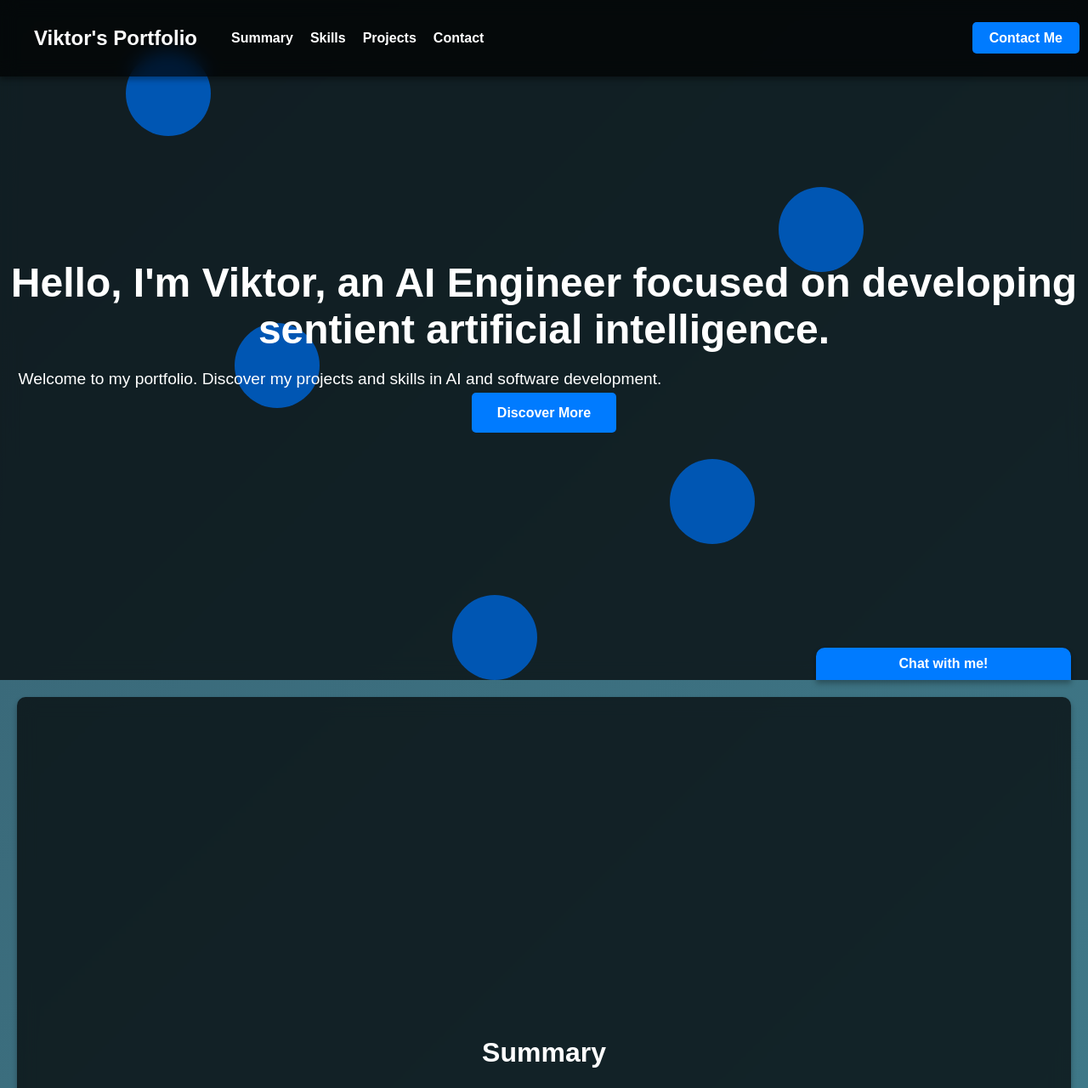
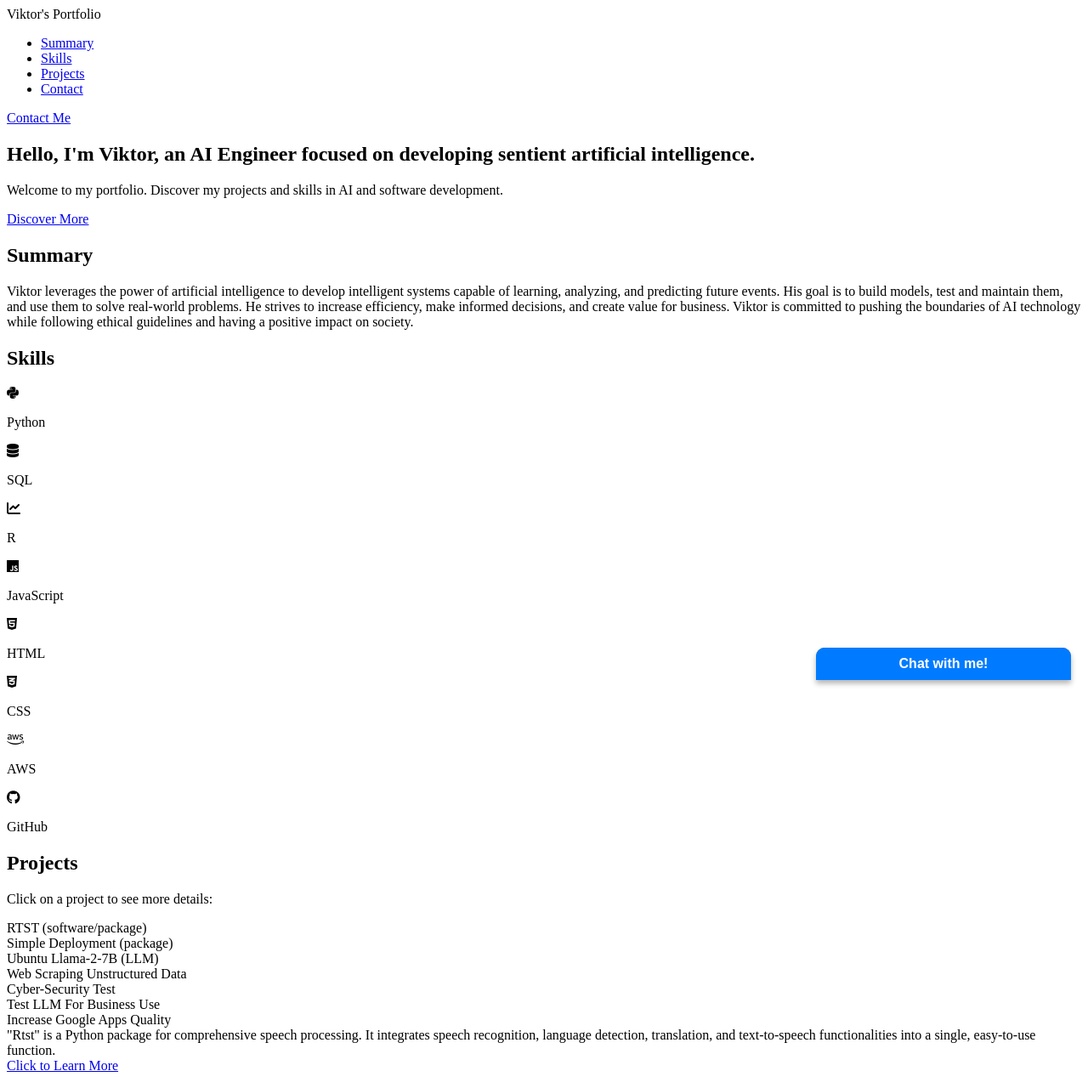
Before and after one commit to ViktorVeselov/ViktorVeselov.github.io, a plain HTML site: page index.html in a window 1280 px wide. Shown: the top 1280 px of the page at 85% size. Drawn offline with Linux system fonts and the light colour scheme.

Commit message:
Update style.css

```diff
--- a/style.css
+++ b/style.css
@@ -1,287 +1,4 @@
-:root {
-    --gradient-start: #2c3e50;
-    --gradient-end: #4ca1af;
-    --text-color-light: #ffffff;
-    --text-color-dark: #000000;
-    --icon-color: #ff7700; /* Dark orange */
-}
-
-body, html {
-    margin: 0;
-    padding: 0;
-    font-family: 'Arial', sans-serif;
-    color: var(--text-color-light);
-    background: linear-gradient(135deg, var(--gradient-start) 25%, var(--gradient-end) 75%);
-    background-size: 400% 400%;
-    animation: gradient 15s ease infinite;
-    overflow-x: hidden;
-    scroll-behavior: smooth;
-}
-
-.navbar {
-    display: flex;
-    justify-content: space-between;
-    align-items: center;
-    padding: 20px 40px;
-    background: rgba(0, 0, 0, 0.7);
-    backdrop-filter: blur(10px);
-    position: fixed;
-    width: 100%;
-    top: 0;
-    z-index: 1000;
-    box-shadow: 0 4px 6px rgba(0, 0, 0, 0.3);
-}
-
-.navbar .logo {
-    font-size: 1.5em;
-    font-weight: bold;
-    color: var(--text-color-light);
-}
-
-.navbar .nav-links {
-    list-style: none;
-    display: flex;
-    gap: 20px;
-}
-
-.navbar .nav-links li {
-    display: inline;
-}
-
-.navbar .nav-links li a {
-    text-decoration: none;
-    color: var(--text-color-light);
-    font-weight: bold;
-}
-
-.navbar .contact-button {
-    margin-left: auto; /* This moves the button to the right */
-    margin-right: 50px; /* Adjust this value to move the button toward the center */
-}
-
-.navbar .contact-button a {
-    background-color: #007bff;
-    color: #fff;
-    padding: 10px 20px;
-    border-radius: 5px;
-    text-decoration: none;
-    font-weight: bold;
-}
-
-.navbar .contact-button a:hover {
-    background-color: #0056b3;
-}
-
-.hero-section {
-    display: flex;
-    justify-content: center;
-    align-items: center;
-    flex-direction: column;
-    height: 100vh;
-    text-align: center;
-    background: rgba(0, 0, 0, 0.7);
-    backdrop-filter: blur(10px);
-    position: relative;
-    overflow: hidden;
-    color: var(--text-color-light);
-}
-
-.hero-section .hero-content {
-    z-index: 10;
-    animation: fadeInUp 2s ease-in-out;
-}
-
-.hero-section h1 {
-    font-size: 3em;
-    margin: 0 0 20px 0;
-}
-
-.hero-section p {
-    font-size: 1.2em;
-    margin: 0 0 20px 0;
-}
-
-.hero-section .hero-button {
-    background-color: #007bff;
-    color: #fff;
-    padding: 15px 30px;
-    border-radius: 5px;
-    text-decoration: none;
-    font-weight: bold;
-    position: relative;
-    z-index: 10;
-}
-
-.hero-section .hero-button:hover {
-    background-color: #0056b3;
-}
-
-.hero-section .background-animation {
-    position: absolute;
-    top: 0;
-    left: 0;
-    width: 100%;
-    height: 100%;
-    overflow: hidden;
-    z-index: 5;
-}
-
-.background-animation .circle {
-    width: 100px;
-    height: 100px;
-    background-color: #0056b3;
-    border-radius: 50%;
-    position: absolute;
-}
-
-.content-section {
-    padding: 100px 20px;
-    background: rgba(0, 0, 0, 0.7);
-    backdrop-filter: blur(10px);
-    margin: 20px;
-    border-radius: 10px;
-    min-height: 100vh;
-    display: flex;
-    flex-direction: column;
-    justify-content: center;
-    align-items: center;
-    box-shadow: 0 4px 6px rgba(0, 0, 0, 0.3);
-}
-
-section h2 {
-    font-size: 2em;
-    margin-bottom: 20px;
-    color: var(--text-color-light);
-}
-
-section p {
-    font-size: 1.2em;
-    max-width: 800px;
-    text-align: center;
-}
-
-#skills .skills-container {
-    display: flex;
-    flex-wrap: wrap;
-    justify-content: center;
-    gap: 20px;
-    margin-bottom: 40px;
-}
-
-#skills .skill {
-    display: inline-block;
-    width: 100px;
-    text-align: center;
-    margin: 10px;
-    color: var(--text-color-light);
-}
-
-#skills .skill i {
-    font-size: 3em;
-    margin-bottom: 10px;
-    color: var(--icon-color);
-}
-
-.chart-container {
-    width: 400px;
-    height: 400px;
-    margin-top: 20px;
-    background-color: rgba(0, 0, 0, 0.7);
-    border-radius: 10px;
-    padding: 20px;
-    backdrop-filter: blur(10px);
-}
-
-#projects {
-    text-align: center;
-}
-
-#project-container {
-    display: flex;
-    flex-wrap: wrap;
-    justify-content: center;
-    gap: 20px;
-}
-
-.project-frame {
-    background: rgba(0, 0, 0, 0.7);
-    padding: 20px;
-    border-radius: 10px;
-    cursor: pointer;
-    transition: transform 0.3s ease, background 0.3s ease;
-    backdrop-filter: blur(10px);
-}
-
-.project-frame:hover {
-    transform: scale(1.05);
-    background: rgba(0, 0, 0, 0.9);
-}
-
-#project-description-container {
-    margin-top: 20px;
-    background: rgba(0, 0, 0, 0.7);
-    padding: 20px;
-    border-radius: 10px;
-    display: none;
-    animation: fadeIn 1s ease-in-out;
-    backdrop-filter: blur(10px);
-}
-
-#learn-more {
-    display: block;
-    margin-top: 10px;
-    color: var(--text-color-light);
-    text-decoration: none;
-}
-
-#learn-more:hover {
-    text-decoration: underline;
-}
-
-footer {
-    text-align: center;
-    padding: 10px;
-    background: rgba(0, 0, 0, 0.7);
-    width: 100%;
-    backdrop-filter: blur(10px);
-    box-shadow: 0 4px 6px rgba(0, 0, 0, 0.3);
-}
-
-@keyframes fadeInUp {
-    from {
-        opacity: 0;
-        transform: translateY(20px);
-    }
-    to {
-        opacity: 1;
-        transform: translateY(0);
-    }
-}
-
-@keyframes fadeIn {
-    from {
-        opacity: 0;
-    }
-    to {
-        opacity: 1;
-    }
-}
-
-@keyframes float {
-    0% {
-        transform: translate(0, 0);
-    }
-    50% {
-        transform: translate(20px, -20px);
-    }
-    100% {
-        transform: translate(0, 0);
-    }
-}
-
-.background-animation .circle {
-    animation: float 10s infinite;
-}
+/* Replace your existing chatbot CSS with these rules */
 
 /* Chatbot Styles */
 #chatbot-container {
@@ -319,14 +36,38 @@ footer {
     flex-grow: 1;
     overflow-y: auto;
     margin-bottom: 10px;
+    display: flex;
+    flex-direction: column;
 }
 
+/* Base styling for all messages */
 #chatbot-messages p {
-    background-color: rgba(255, 255, 255, 0.1);
     padding: 10px;
     border-radius: 10px;
     margin: 5px 0;
-    backdrop-filter: blur(10px);
+    max-width: 80%;
+    word-break: break-word;
+}
+
+/* User message styling */
+#chatbot-messages p:nth-child(odd) {
+    background-color: #4a89dc;
+    color: white;
+    align-self: flex-end;
+}
+
+/* Bot message styling */
+#chatbot-messages p:nth-child(even) {
+    background-color: #555;
+    color: white;
+    align-self: flex-start;
+}
+
+/* Error message styling - will be overridden by JS if needed */
+#chatbot-messages p.error {
+    background-color: red;
+    color: white;
+    align-self: flex-start;
 }
 
 #chatbot-input {
@@ -349,19 +90,3 @@ footer {
     cursor: pointer;
     margin-top: 10px;
 }
-
-#chatbot-send:hover {
-    background-color: #0056b3;
-}
-
-@keyframes gradient {
-    0% {
-        background-position: 0% 50%;
-    }
-    50% {
-        background-position: 100% 50%;
-    }
-    100% {
-        background-position: 0% 50%;
-    }
-}
```
